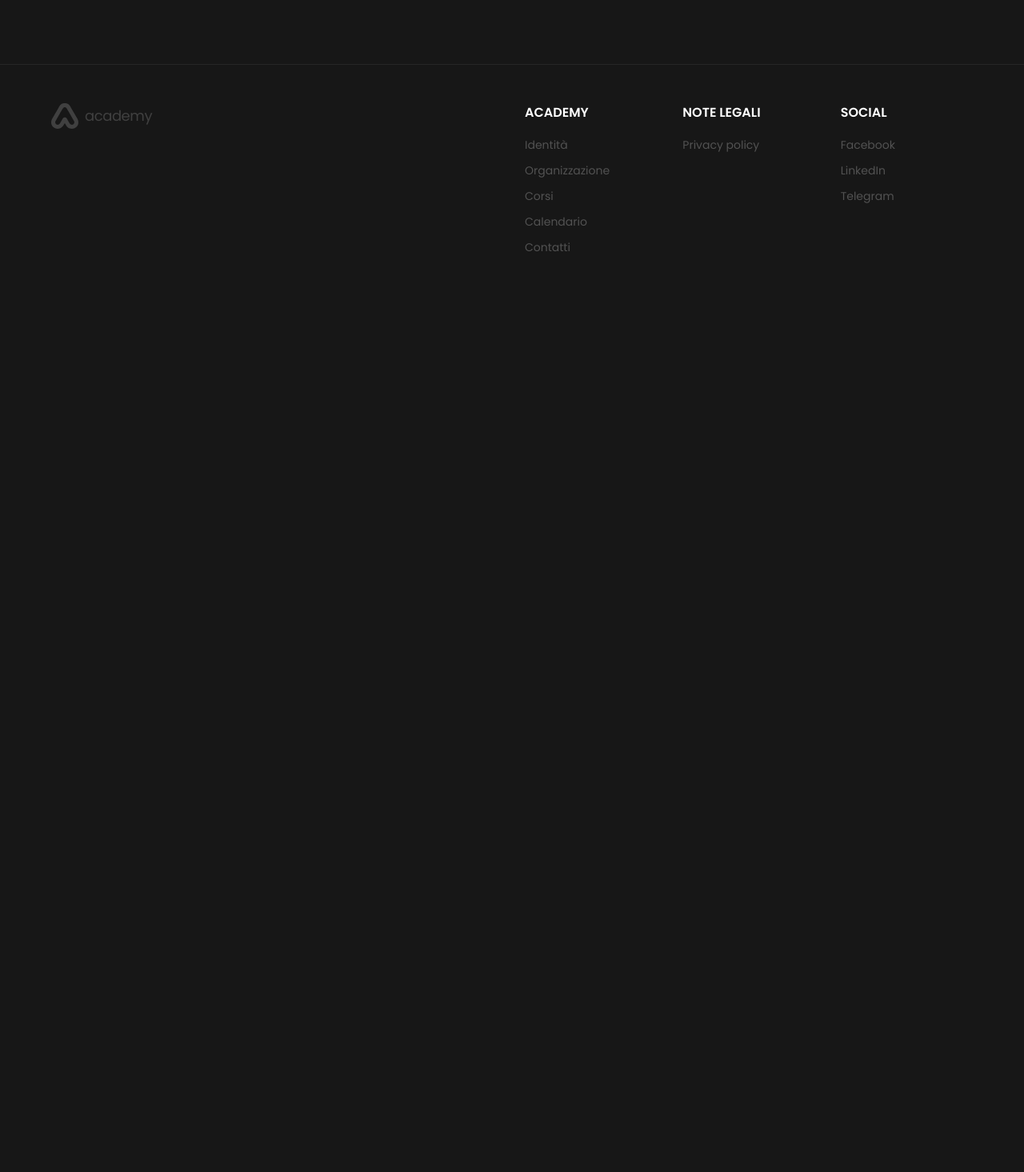
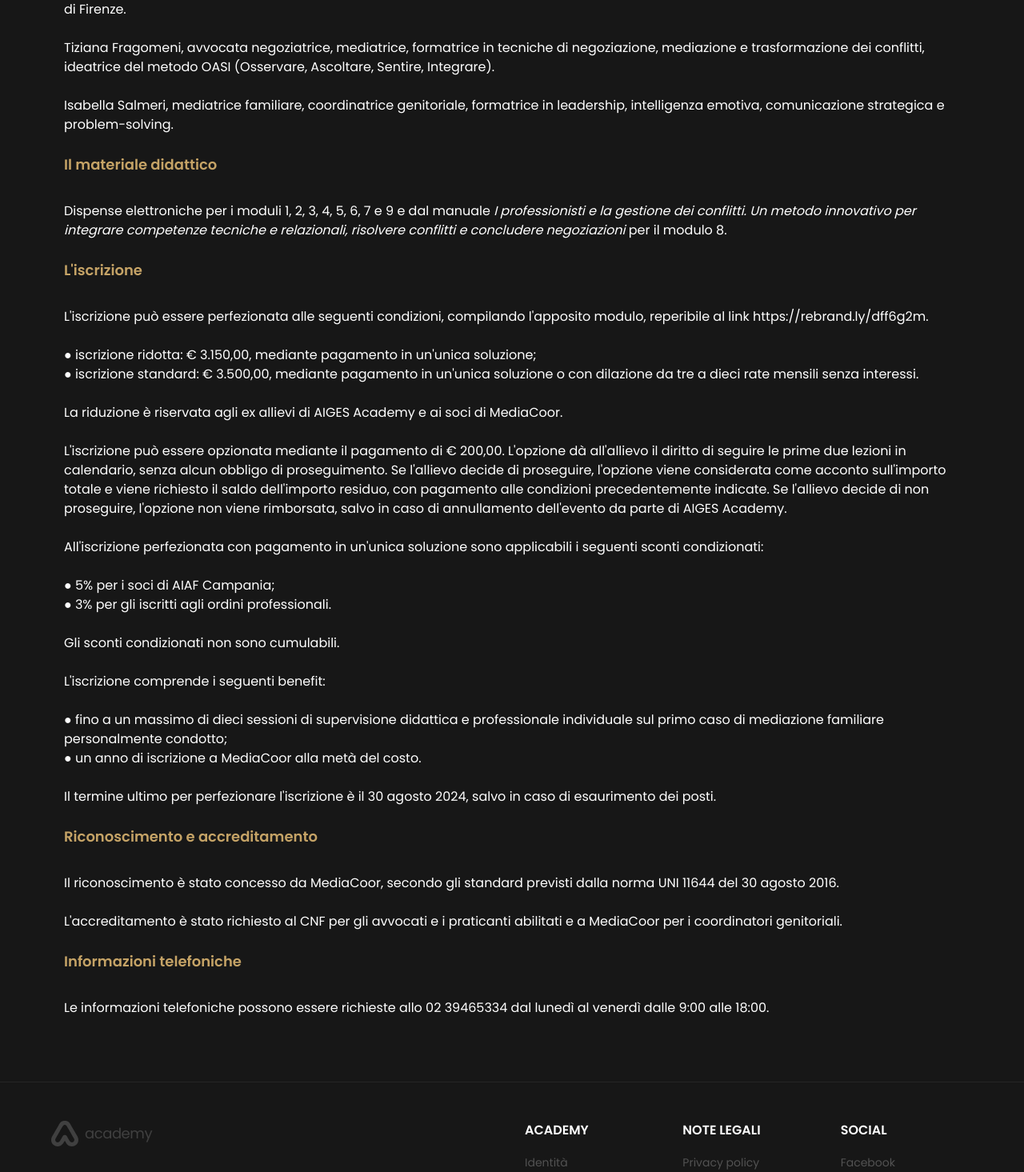
Before and after one commit to plasm/academy, a Nuxt app: page /corsi/master-experience in a window 1280 px wide. Shown: the part 4277-5742 px from the top of the page at 80% size. Before the commit the page ends 4646 px from the top, so only its background shows below. Built offline with nearby package versions, Linux system fonts and the light colour scheme.

Commit message:
feat: pages

```diff
--- a/pages/corsi/master-experience.vue
+++ b/pages/corsi/master-experience.vue
@@ -173,10 +173,13 @@
       </div>
       <br>
       <div class="mb-2 text-lg font-semibold  text-gold">
-        Programma
+        Struttura e programma
       </div>
       <br>
       <div class="text-white">
+        La struttura prevede cinquantuno mezze giornate di lezioni teoriche, quattro stage intensivi di esercitazioni pratiche, otto mezze giornate di supervisione didattica e professionale di gruppo e fino a un massimo di dieci sessioni di supervisione didattica e professionale individuale sul primo caso di mediazione familiare personalmente condotto, per un totale di quattrocentotredici ore complessive distribuite nell'arco del biennio 2024-2026.
+        <br>
+        <br>
         Modulo 1 - Tecniche e pratica di mediazione familiare
         <br>
         Modulo 2 - Diritto sostanziale della famiglia
@@ -197,6 +200,8 @@
         <br>
         Modulo 10 - Supervisione didattica e professionale di gruppo e individuale
         <br>
+        <br>
+        Il programma comprende quattro stage intensivi di esercitazioni pratiche.
       </div>
       <br>
       <div class="mb-2 text-lg font-semibold  text-gold">
@@ -238,6 +243,74 @@
       <div class="text-white">
         Isabella Salmeri, mediatrice familiare, coordinatrice genitoriale, formatrice in leadership, intelligenza emotiva, comunicazione strategica e problem-solving.
       </div>
+      <br>
+      <div class="mb-2 text-lg font-semibold  text-gold">
+        Il materiale didattico
+      </div>
+      <br>
+      <div class="text-white">
+        Dispense elettroniche per i moduli 1, 2, 3, 4, 5, 6, 7 e 9 e dal manuale <em>I professionisti e la gestione dei conflitti. Un metodo innovativo per integrare competenze tecniche e relazionali, risolvere conflitti e concludere negoziazioni</em> per il modulo 8.
+      </div>
+      <br>
+      <div class="mb-2 text-lg font-semibold  text-gold">
+        L'iscrizione
+      </div>
+      <br>
+      <div class="text-white">
+        L'iscrizione può essere perfezionata alle seguenti condizioni, compilando l'apposito modulo, reperibile al link https://rebrand.ly/dff6g2m.
+        <br>
+        <br>
+        ● iscrizione ridotta: € 3.150,00, mediante pagamento in un'unica soluzione;
+        <br>
+        ● iscrizione standard: € 3.500,00, mediante pagamento in un'unica soluzione o con dilazione da tre a dieci rate mensili senza interessi.
+        <br>
+        <br>
+        La riduzione è riservata agli ex allievi di AIGES Academy e ai soci di MediaCoor.
+        <br>
+        <br>
+        L'iscrizione può essere opzionata mediante il pagamento di € 200,00. L'opzione dà all'allievo il diritto di seguire le prime due lezioni in calendario, senza alcun obbligo di proseguimento. Se l'allievo decide di proseguire, l'opzione viene considerata come acconto sull'importo totale e viene richiesto il saldo dell'importo residuo, con pagamento alle condizioni precedentemente indicate. Se l'allievo decide di non proseguire, l'opzione non viene rimborsata, salvo in caso di annullamento dell'evento da parte di AIGES Academy.
+        <br>
+        <br>
+        All'iscrizione perfezionata con pagamento in un'unica soluzione sono applicabili i seguenti sconti condizionati:
+        <br>
+        <br>
+        ● 5% per i soci di AIAF Campania;
+        <br>
+        ● 3% per gli iscritti agli ordini professionali.
+        <br>
+        <br>
+        Gli sconti condizionati non sono cumulabili.
+        <br>
+        <br>
+        L'iscrizione comprende i seguenti benefit:
+        <br>
+        <br>
+        ● fino a un massimo di dieci sessioni di supervisione didattica e professionale individuale sul primo caso di mediazione familiare personalmente condotto;
+        <br>
+        ● un anno di iscrizione a MediaCoor alla metà del costo.
+        <br>
+        <br>
+        Il termine ultimo per perfezionare l'iscrizione è il 30 agosto 2024, salvo in caso di esaurimento dei posti.
+      </div>
+      <br>
+      <div class="mb-2 text-lg font-semibold  text-gold">
+        Riconoscimento e accreditamento
+      </div>
+      <br>
+      <div class="text-white">
+        Il riconoscimento è stato concesso da MediaCoor, secondo gli standard previsti dalla norma UNI 11644 del 30 agosto 2016.
+        <br>
+        <br>
+        L'accreditamento è stato richiesto al CNF per gli avvocati e i praticanti abilitati e a MediaCoor per i coordinatori genitoriali.
+      </div>
+      <br>
+      <div class="mb-2 text-lg font-semibold  text-gold">
+        Informazioni telefoniche
+      </div>
+      <br>
+      <div class="text-white">
+        Le informazioni telefoniche possono essere richieste allo 02 39465334 dal lunedì al venerdì dalle 9:00 alle 18:00.
+      </div>
     </div>
   </div>
 </template>
```
